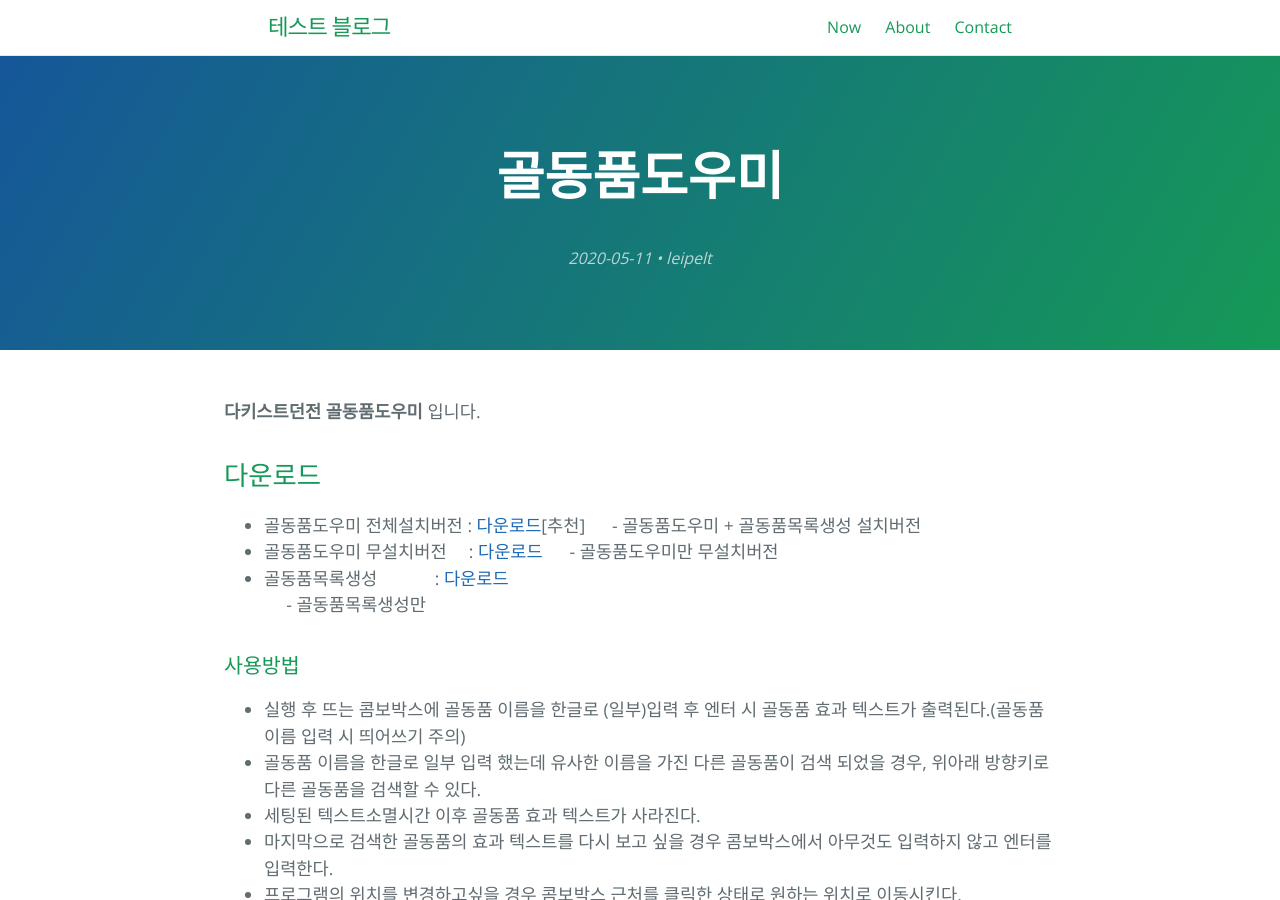
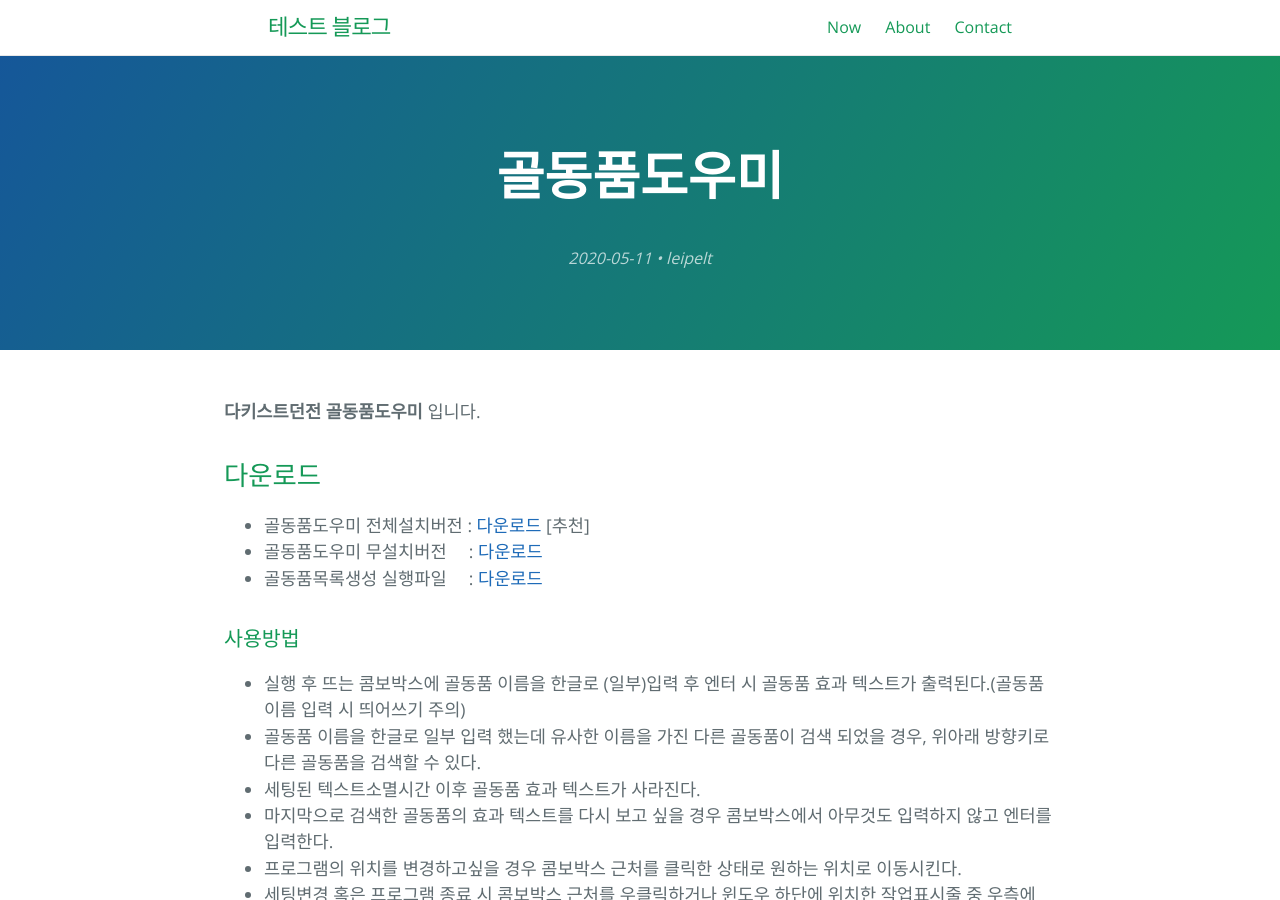
Before and after one commit to leipelt/hello-world, a Jekyll site: the page built from _posts/2020-05-11-골동품도우미.md, in a window 1280 px wide and 900 px high. Built offline with Jekyll 4.4.1, drawn with Linux system fonts in a browser that asks for light colours.

```diff
--- a/_posts/2020-05-11-골동품도우미.md
+++ b/_posts/2020-05-11-골동품도우미.md
@@ -9,12 +9,9 @@ categories: 다키스트던전, Darkest Dungeon
 
 ## [](#header-2)다운로드
 
-- 골동품도우미 전체설치버전 : [다운로드][download][추천]
-  &emsp; - 골동품도우미 + 골동품목록생성 설치버전
+- 골동품도우미 전체설치버전 : [다운로드][download] [추천]
 - 골동품도우미 무설치버전&emsp; : [다운로드][download2]
-  &emsp; - 골동품도우미만 무설치버전
-- 골동품목록생성&emsp;&emsp;&emsp; : [다운로드][download3]<br>
-  &emsp; - 골동품목록생성만
+- 골동품목록생성 실행파일&emsp; : [다운로드][download3]<br>
 
 
 ### [](#header-3)사용방법
@@ -52,6 +49,6 @@ categories: 다키스트던전, Darkest Dungeon
 - ~~OCR    : Tesseract 5.0~~
 
 
-[download]: https://github.com/leipelt/hello-world/releases/download/DarkestDungeon/CurioHelperSetup.msi
+[download]: https://github.com/leipelt/hello-world/releases/download/DarkestDungeon/CurioHelperSetup.exe
 [download2]: https://github.com/leipelt/hello-world/releases/download/DarkestDungeon/CurioHelper.zip
 [download3]: https://github.com/leipelt/hello-world/releases/download/DarkestDungeon/GetCurioList.exe
```
Also changed, not shown: 2 other files.
